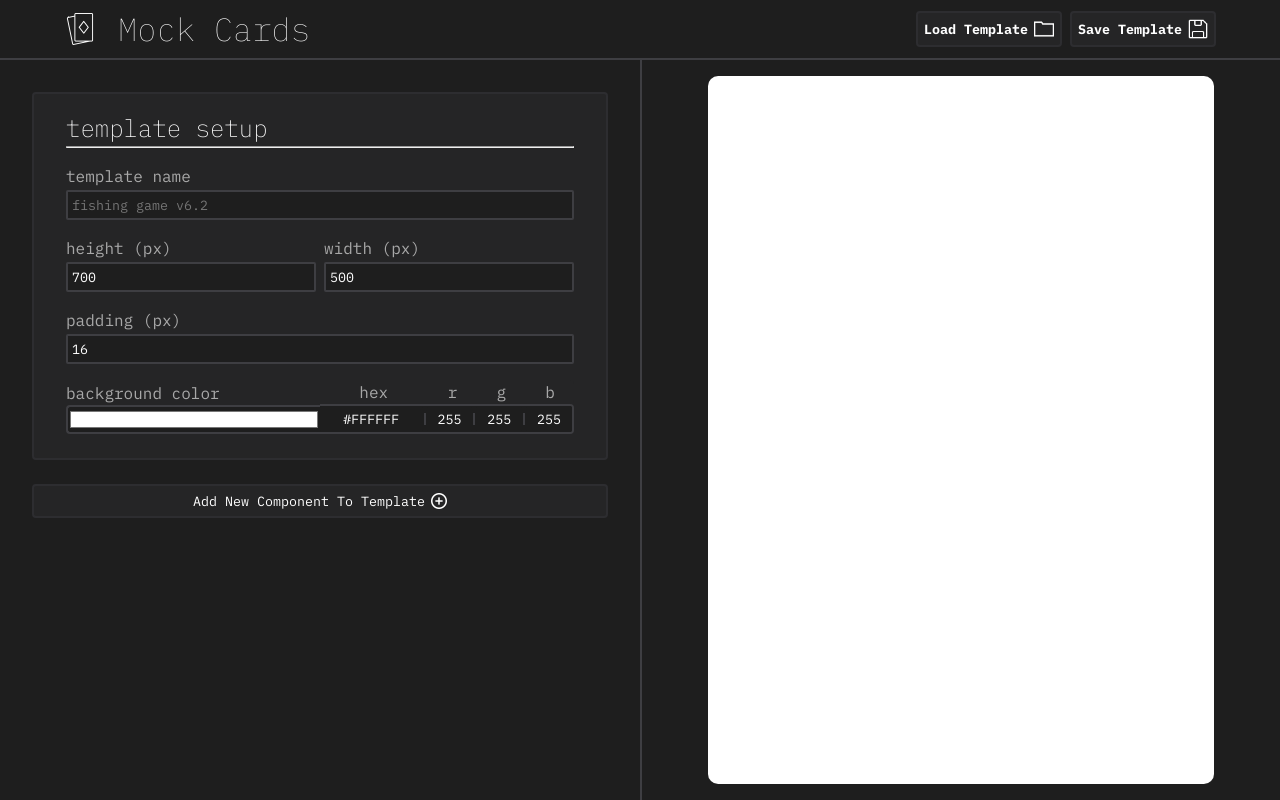
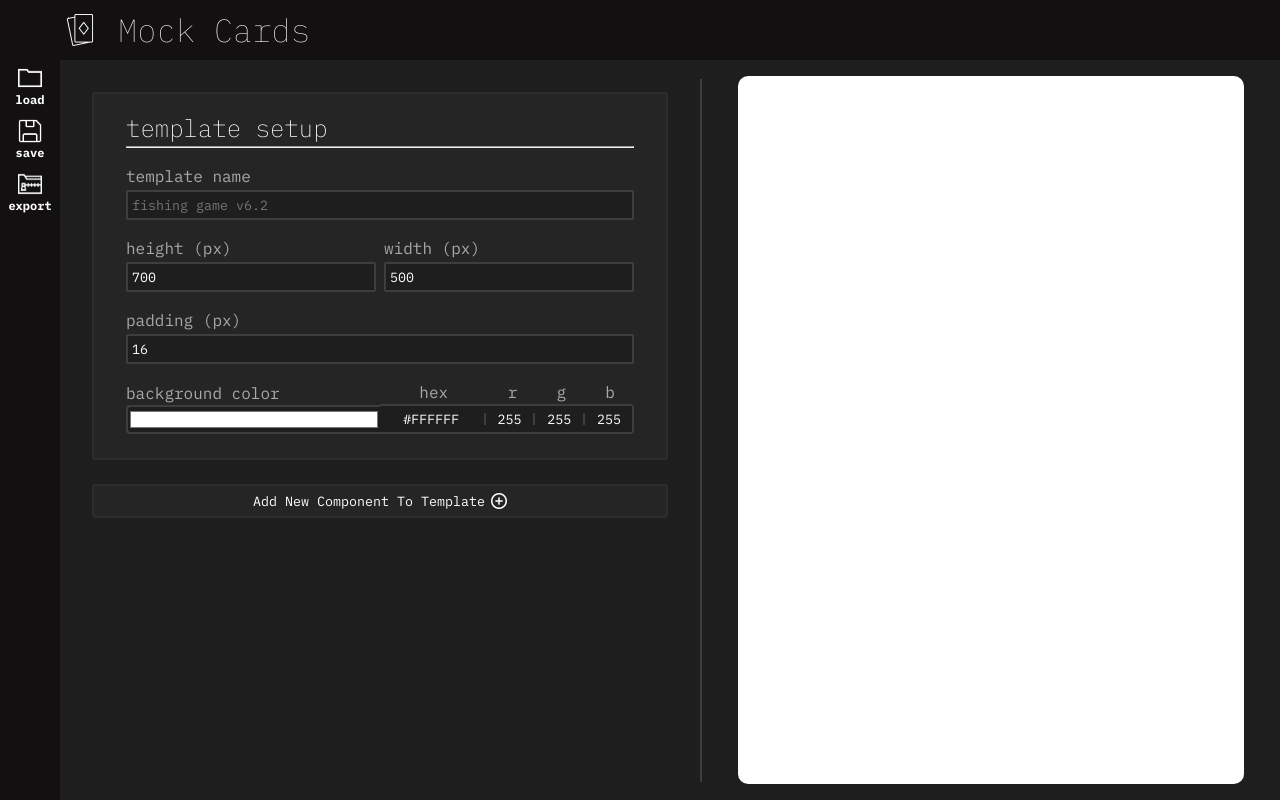
Before and after one commit to jubbers/card-mocks, a React (Vite) app: page /edit in a window 1280 px wide. Built offline with nearby package versions, Linux system fonts and the light colour scheme.

Commit message:
feat/fix: Migrated save/load buttons to side bar, fixed vertical baseline text rendering, added canvas custom font

```diff
--- a/src/components/molecules/ControlDialogue.tsx
+++ b/src/components/molecules/ControlDialogue.tsx
@@ -1,7 +1,7 @@
 import * as React from 'react';
 import styled from 'styled-components';
 import { ControlButton, ControlPair, ControlText } from '~components/atoms';
-import ControlRemoveButton from './ControlRemoveButton';
+import { ControlRemoveButton } from '~components/molecules';
 
 interface ControlDialogueProps {
   label: string;
--- a/src/components/organisms/Divider.tsx
+++ b/src/components/organisms/Divider.tsx
@@ -8,7 +8,7 @@ const DividerContainer = styled.div`
 
 const DividerLine = styled.div`
   width: 2px;
-  height: 100%;
+  height: 95%;
   background-color: #3E3E42;
 `
 
--- a/src/components/organisms/Header.tsx
+++ b/src/components/organisms/Header.tsx
@@ -4,8 +4,7 @@ import styled from 'styled-components';
 import cardPath from '~assets/icon-cards.png';
 import { Link } from 'react-router-dom';
 import { ControlButton } from '~components/atoms';
-import IconSave from '~assets/icon-save.png';
-import IconLoad from '~assets/icon-folder.png';
+
 
 interface HeaderProps {
   saveAction?: () => void;
@@ -23,8 +22,7 @@ const HeaderContainer = styled.header`
 
   height: 7.5vh;
   padding: 4px 64px;
-  border-bottom: 2px solid #3E3E42;
-  background-color: #1E1E1E;
+  background-color: #131012;
   z-index: 99; //100+ reserved for overlays
 `;
 
@@ -65,7 +63,7 @@ const HeaderButton = styled(ControlButton)`
 
 
 const Header = ({ saveAction, loadAction }: HeaderProps) => {
-  let allowSave: boolean = true;
+  // let allowSave: boolean = true;
 
   useEffect(() => {
     /* Currently bugged, fix before release
@@ -94,21 +92,9 @@ const Header = ({ saveAction, loadAction }: HeaderProps) => {
       </Link>
 
       <Buttons>
-        {
-          loadAction &&
-          <HeaderButton onClick={loadAction} title='load'>
-            <h4>Load Template</h4>
-            <img src={IconLoad} alt={'Load Icon'} />
-          </HeaderButton>
-        }
 
-        {
-          saveAction &&
-          <HeaderButton onClick={saveAction} title='save'>
-            <h4>Save Template</h4>
-            <img src={IconSave} alt={'Save Icon'} />
-          </HeaderButton>
-        }
+
+
       </Buttons>
     </HeaderContainer>
   )
--- /dev/null
+++ b/src/components/organisms/Sidebar.tsx
@@ -0,0 +1,70 @@
+import * as React from 'react';
+import styled from 'styled-components';
+import { ControlButton } from '~components/atoms';
+import IconSave from '~assets/icon-save.png';
+import IconLoad from '~assets/icon-folder.png';
+import IconFolderZip from '~assets/icon-folder-zip.png';
+
+interface SidebarProps {
+  saveAction: () => void;
+  loadAction: () => void;
+}
+
+const SidebarContainer = styled.div`
+  display: flex;
+  flex-direction: column;
+  width: 7.5vh;
+  height: 100%;
+  background-color: #131012;
+`
+
+const SidebarButton = styled.button`
+  display: flex;
+  flex-direction: column;
+  justify-content: center;
+  align-items: center;
+  padding: 6px 0;
+  gap: 2px;
+
+  color: #FFF;
+  background-color: inherit;
+  border: none;
+  font-size: 12px;
+  font-weight: 100;
+  width: 100%;
+  transition: 0.2s;
+
+  &:hover {
+    background-color: #363335;
+    cursor: pointer;
+  }
+
+  img {
+    width: 24px;
+  }
+`;
+
+
+
+const Sidebar = ({ saveAction, loadAction }: SidebarProps) => {
+  return (
+    <SidebarContainer>
+      <SidebarButton onClick={loadAction} title='load'>
+        <img src={IconLoad} alt={'Load Icon'} />
+        <h4>load</h4>
+      </SidebarButton>
+
+      <SidebarButton onClick={saveAction} title='save'>
+        <img src={IconSave} alt={'Save Icon'} />
+        <h4>save</h4>
+      </SidebarButton>
+
+      <SidebarButton onClick={saveAction} title='save'>
+        <img src={IconFolderZip} alt={'Save Icon'} />
+        <h4>export</h4>
+      </SidebarButton>
+    </SidebarContainer>
+  )
+}
+
+export default Sidebar;
--- a/src/components/organisms/canvas/Canvas.tsx
+++ b/src/components/organisms/canvas/Canvas.tsx
@@ -1,7 +1,7 @@
 import * as React from 'react';
 import { useRef, useEffect, useState } from 'react';
 import styled from 'styled-components';
-import Draw from '~draw';
+import Draw from '~components/organisms/canvas/Draw';
 import { CardForm } from '~types';
 
 interface CanvasProps {
--- a/src/components/organisms/canvas/draw-helpers.ts
+++ b/src/components/organisms/canvas/draw-helpers.ts
@@ -77,9 +77,8 @@ const SetFontOptions = (component: CardComponent, ctx: CanvasRenderingContext2D,
   }
 
   // font size
-  const font: string[] = ctx.font.split(' ');
-  font.shift();
-  ctx.font = `${24 * uniformScalar}px ` + font.join(' ');
+
+  ctx.font = `${24 * uniformScalar}px "IBM Plex Mono"`;
 
   // font color
   ctx.fillStyle = component.textColor;
@@ -87,20 +86,25 @@ const SetFontOptions = (component: CardComponent, ctx: CanvasRenderingContext2D,
 
 /** Text writing */
 const SplitTextToWrap = (text: string, paddedCardWidth: number, ctx: CanvasRenderingContext2D): string[]=> {
-  const words = text.split(' ');
+  const chunks = text.split('\n');
+  let completedRows: string[] = [];
+
+  chunks.forEach(chunk => {
     let currentRow: string[] = [];
-  let completedRows: string[] = []
+    const words = chunk.split(' ');
 
     words.forEach(word => {
       currentRow.push(word);
       if (ctx.measureText(currentRow.join(' ')).width > paddedCardWidth) {
         currentRow.pop();
-      completedRows.push(...currentRow.join(' ').split('\n'));
+        completedRows.push(currentRow.join(' '));
         currentRow = [word];
       }
     })
 
-  completedRows.push(...currentRow.join(' ').split('\n'))
+    completedRows.push(currentRow.join(' '));
+  })
+
   return completedRows;
 }
 
--- a/src/components/organisms/canvas/draw-subfunctions.ts
+++ b/src/components/organisms/canvas/draw-subfunctions.ts
@@ -43,8 +43,20 @@ export const DrawTemplatePlaceholders = (form: CardForm, ctx: CanvasRenderingCon
     const fontMetrics = ctx.measureText('Zoo Wee Mama'); // arbitrary text, may as well giggle
     const lineHeight = fontMetrics.fontBoundingBoxAscent + fontMetrics.fontBoundingBoxDescent
 
-    SplitTextToWrap(content, paddedCardWidth, ctx).forEach((line, i) => {
-      ctx.fillText(line, xPos, yPos + (i * lineHeight))
+    const splitText = SplitTextToWrap(content, paddedCardWidth, ctx)
+    const baselineOffset = (lineHeight) * (splitText.length - 1);
+    splitText.forEach((line, i) => {
+      switch(component.vertical.type) {
+        case 'start':
+          ctx.fillText(line, xPos, yPos + (i * lineHeight));
+          return;
+        case 'center':
+          // TODO: center vertically
+          ctx.fillText(line, xPos, yPos + (i * lineHeight));
+          return;
+        case 'end':
+          ctx.fillText(line, xPos, yPos - baselineOffset +  (i * lineHeight));
+      }
     });
     ctx.restore();
   })
--- a/src/components/organisms/index.ts
+++ b/src/components/organisms/index.ts
@@ -1,9 +1,11 @@
+import Canvas from '~components/organisms/canvas'
 import Divider from '~components/organisms/Divider';
 import Header from '~components/organisms/Header';
-import Canvas from '~components/organisms/canvas'
+import Sidebar from '~components/organisms/Sidebar';
 
 export {
+  Canvas,
   Divider,
   Header,
-  Canvas,
+  Sidebar,
 }
--- a/src/components/pages/EditPage.tsx
+++ b/src/components/pages/EditPage.tsx
@@ -1,14 +1,14 @@
 import * as React from 'react';
 import styled from 'styled-components';
 import { ToastContainer, toast } from 'react-toastify';
-import draw from '~draw';
 import {
   ControlAddButton,
   ControlTemplate,
   ControlSetup,
   ControlPanel,
+  ControlDialogue,
 } from "~components/molecules";
-import { Canvas, Divider, Header } from '~components/organisms';
+import { Canvas, Divider, Header, Sidebar } from '~components/organisms';
 import { Root, Body } from './SharedLayouts';
 import { CardComponent, FormProps } from '~types';
 import { useNavigate } from 'react-router-dom';
@@ -24,6 +24,7 @@ const ComponentWrapper = styled.div`
 
 const EditPage = ({cardForm, setForm}: EditPageProps) => {
   const navigate = useNavigate();
+  const [showDialogue, setShowDialogue] = React.useState<boolean>(false);
 
   const RenderCardComponents = (components: CardComponent[]) => {
     return components.map((component, index) => (
@@ -61,6 +62,7 @@ const EditPage = ({cardForm, setForm}: EditPageProps) => {
       <Header saveAction={saveAction} loadAction={loadAction} />
 
       <Body>
+        <Sidebar saveAction={saveAction} loadAction={loadAction} />
         <ControlPanel controls={[
           <ControlSetup cardForm={cardForm} setForm={setForm} key='setup-panel'/>,
           <ComponentWrapper key='form-controls'>{...RenderCardComponents(cardForm.components)}</ComponentWrapper>,
@@ -71,6 +73,18 @@ const EditPage = ({cardForm, setForm}: EditPageProps) => {
       </Body>
 
       <ToastContainer />
+
+      {
+        showDialogue &&
+        <ControlDialogue
+          label={''}
+          inputContent={''}
+          buttonContent={''}
+          closeAction={() => {}}
+          continueAction={() => {}}
+          updateAction={() => {}} />
+      }
+
     </Root>
   )
 
--- a/src/draw/index.ts
+++ /dev/null
@@ -1,2 +0,0 @@
-import draw from '~components/organisms/canvas/Draw';
-export default draw;
```
Also changed, not shown: src/assets/icon-folder-zip.png, 1 other file (tests, documents, lock files or other folders). Lines whose indentation alone changed are shown as unchanged.
